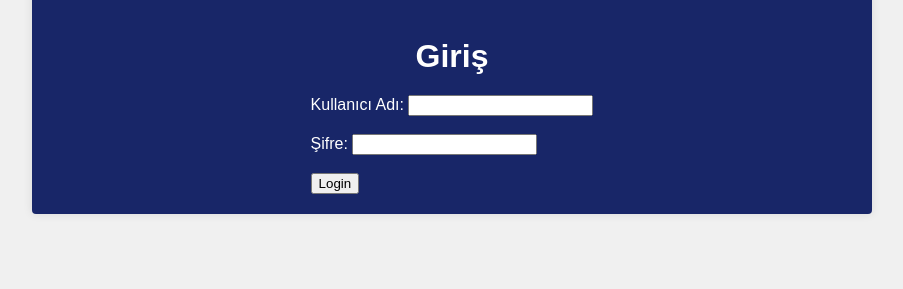
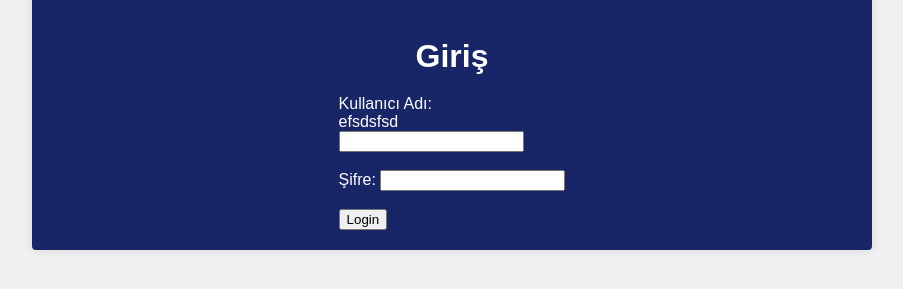
Before and after one commit to kaankanat/abctr, a Flask app: page / in a window 1280 px wide. Shown: the part 73-362 px from the top of the page, without its empty margins (188-1091 px from the left). Run offline with Flask 3, Linux system fonts and the light colour scheme.

Commit message:
new change

```diff
--- a/templates/login.html
+++ b/templates/login.html
@@ -22,6 +22,7 @@
     {% endif %}
     <form method="POST" action="{{ url_for('login') }}">
         <label for="username">Kullanıcı Adı:</label>
+        <div>efsdsfsd</div>
         <input type="text" id="username" name="username" required><br><br>
 
         <label for="password">Şifre:</label>
```
